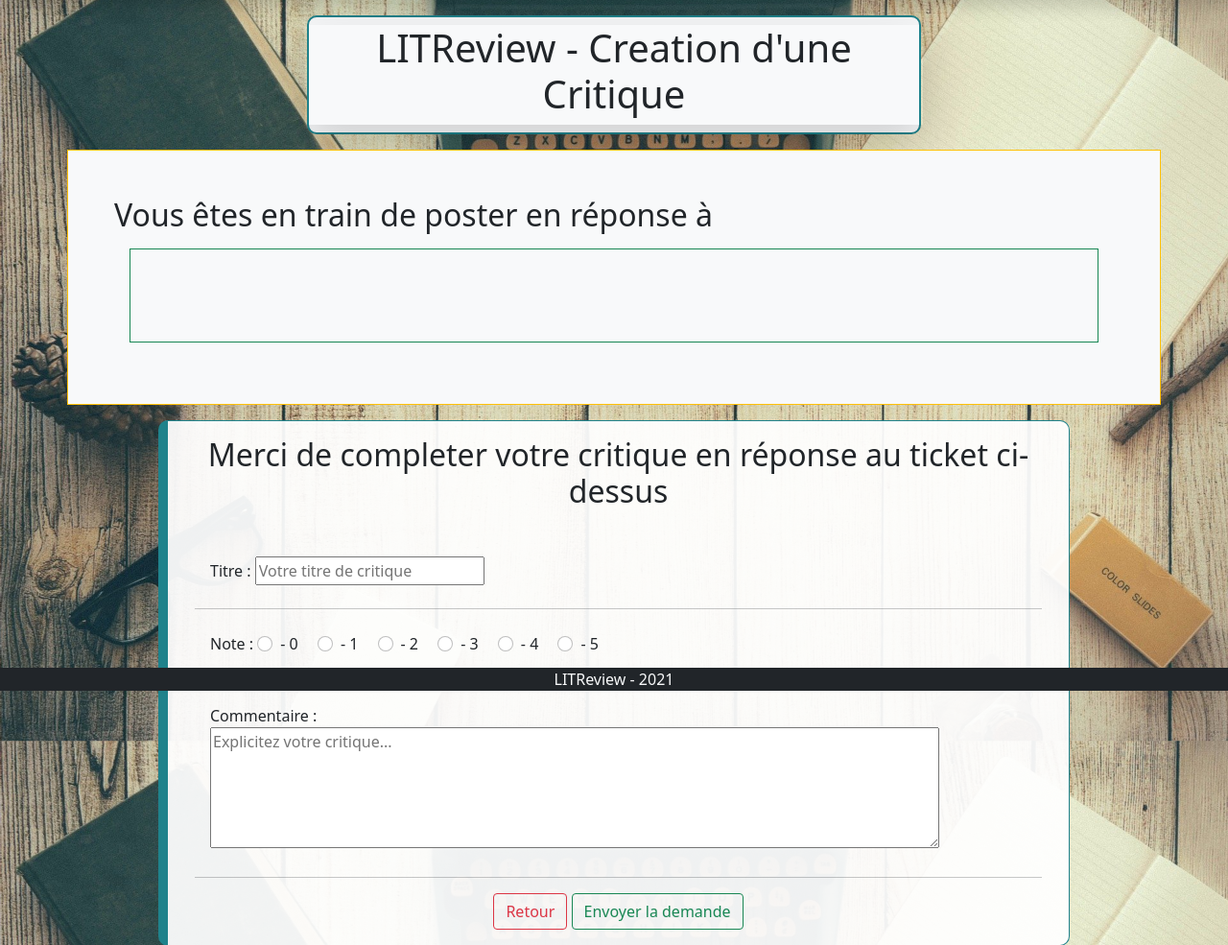
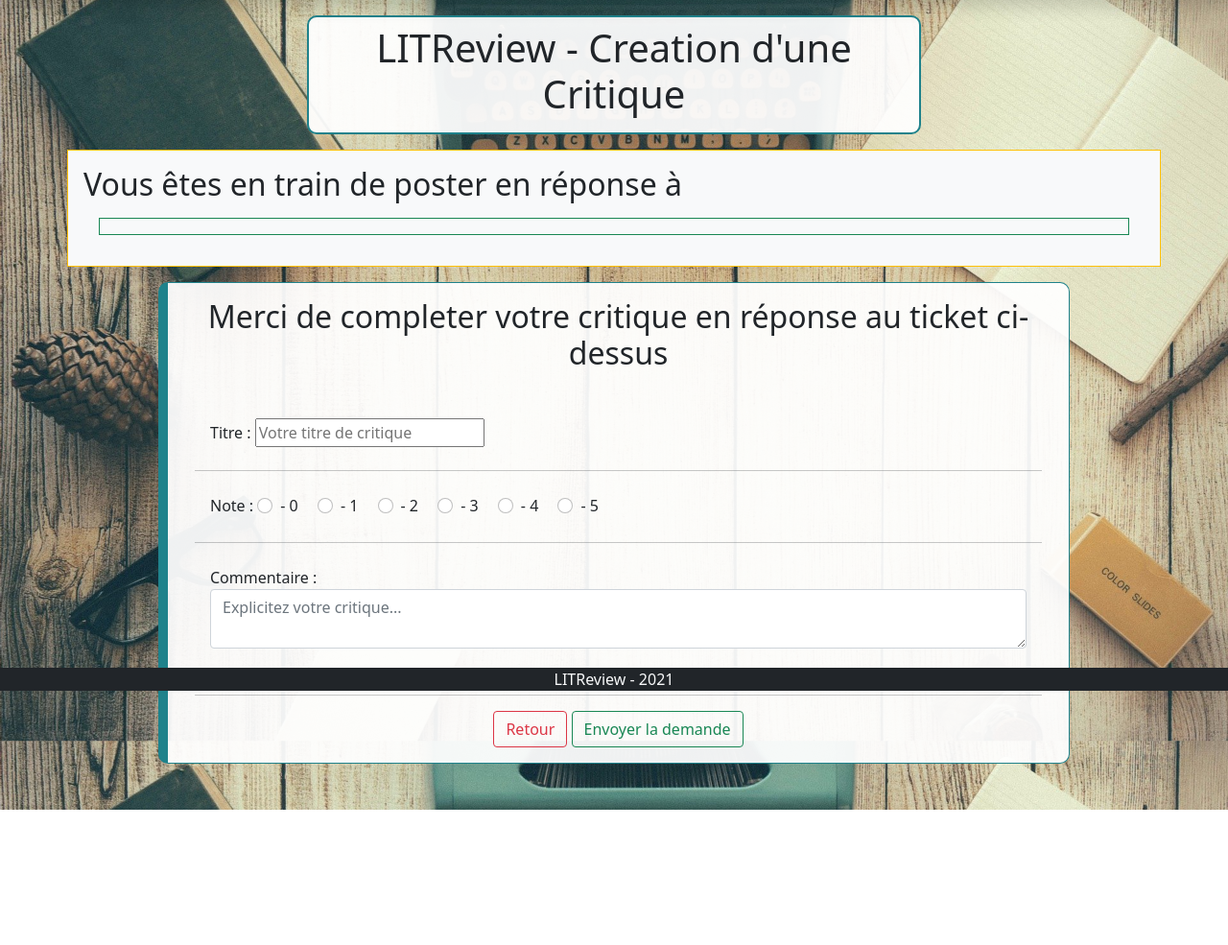
Before and after one commit to Litibe/P9, a Django app: template review/templates/review/create_new_review.html in a window 1280 px wide. Shown: the part 81-1066 px from the top of the page at 96% size. After the commit the page ends 925 px from the top, so only its background shows below. Run offline with Django 3.2, Linux system fonts and the light colour scheme; the template is opened without the code that fills it, so the values that code supplies are empty; some libraries are stand-ins or nearby versions.

Commit message:
add favicon modif form modif review

```diff
--- a/litreview_project/templates/_base.html
+++ b/litreview_project/templates/_base.html
@@ -2,6 +2,14 @@
 <html lang="fr">
   <head>
     {% load static %}
+    <link
+      rel="shortcut icon"
+      href="{%  static 'litreview_project/img/favicon.ico' %}"
+    />
+    <link
+      rel="apple-touch-icon"
+      href="{%  static 'litreview_project/img/favicon.ico' %}"
+    />
     <!-- Required meta tags -->
     <meta charset="utf-8" />
     <meta name="viewport" content="width=device-width, initial-scale=1" />
@@ -30,7 +38,10 @@
         background-size: cover;
       }
     </style>
-    {% include "partials/_header.html" %} {% block main_content %} {% endblock %}
+    {% include "partials/_header.html" %}
+    <!--Insert block-->
+    {% block main_content %} {% endblock %}
+    <!--Insert footer-->
     {% include "partials/_footer.html" %}
 
     <script
--- a/review/forms.py
+++ b/review/forms.py
@@ -34,6 +34,12 @@ class ModifPicture(forms.ModelForm):
 
 
 class ReviewForm(forms.ModelForm):
+
+    headline = forms.CharField(label="Titre de la critique", widget=forms.TextInput(
+        {"class": "form-control", "placeholder": "Mettez le titre de votre critique"}))
+    body = forms.CharField(label="Votre critique", widget=forms.Textarea(
+        {"class": "form-control", "placeholder": "Mettez le détails de votre critique"}))
+
     class Meta:
         model = models_review.Review
         fields = ["headline", 'rating', 'body']
--- a/review/templates/review/create_new_review.html
+++ b/review/templates/review/create_new_review.html
@@ -10,9 +10,9 @@
     background-size: cover;
   }
 </style>
-<div class="container col-12 col-md-9 col-lg-6 p-2 borderTitle bg-light">
+<div class="container col-12 col-md-9 col-lg-6 p-2 borderTitle">
   <div class="row">
-    <div class="text-center shadow-lg">
+    <div class="text-center">
       <h1>LITReview - Creation d'une Critique</h1>
     </div>
   </div>
@@ -20,9 +20,9 @@
 
 <div class="container mb-5">
   <div class="row d-flex flex-row justify-content-center">
-    <div class="m-3 p-5 bg-light border border-warning">
+    <div class="m-3 p-3 bg-light border border-warning">
       <h2>Vous êtes en train de poster en réponse à</h2>
-      <div class="m-3 p-5 bg-light border border-success">
+      <div class="m-3 p-2 bg-light border border-success">
         {% for ticket in tickets %}
         <div>
           <p>{{ticket.user}} a demandé une critique</p>
@@ -33,7 +33,7 @@
 
           <p class="text-end">Date de demande : {{ticket.time_created}}</p>
 
-          <div class="border border-warning p-4 m-3">
+          <div class="border border-warning p-2 m-3">
             {% if ticket.image %}
             <img src="{{ ticket.image.url }}" width="100px" />
             {% endif %}
@@ -139,13 +139,11 @@
           <div class="form-group m-2 p-2">
             <label for="id_description">Commentaire : </label><br />
             <textarea
+              class="form-control"
               name="description"
-              cols="80"
-              rows="5"
               maxlength="2048"
               id="id_description"
               placeholder="Explicitez votre critique..."
-              required
             ></textarea>
             <br />
           </div>
```
Also changed, not shown: litreview_project/static/litreview_project/img/favicon.ico (added), review/static/review/img/favicon.ico (added).
